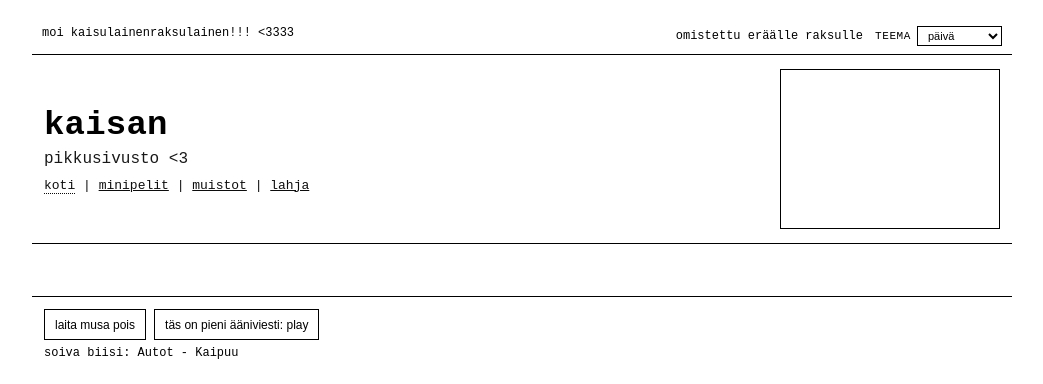
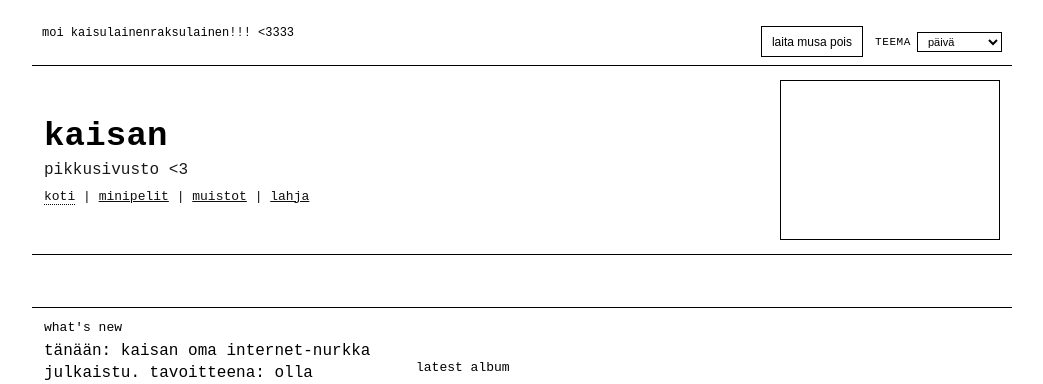
Before and after one commit to eeputti/kaisan-sivusto, a Next.js app: page / in a window 1280 px wide. Shown: the top 384 px of the page, without its empty margins (118-1161 px from the left). Built offline with nearby package versions, Linux system fonts and the light colour scheme.

Commit message:
Add global music toggle in header

```diff
--- a/app/layout.tsx
+++ b/app/layout.tsx
@@ -2,6 +2,7 @@ import type { Metadata } from "next";
 import "./globals.css";
 import { site } from "@/lib/site";
 import { Toasts } from "@/components/Toasts";
+import { MusicProvider } from "@/components/MusicProvider";
 
 export const metadata: Metadata = {
   title: site.meta.title,
@@ -12,8 +13,10 @@ export default function RootLayout({ children }: { children: React.ReactNode })
   return (
     <html lang="fi">
       <body>
-        {children}
-        <Toasts />
+        <MusicProvider>
+          {children}
+          <Toasts />
+        </MusicProvider>
       </body>
     </html>
   );
--- a/app/page.tsx
+++ b/app/page.tsx
@@ -1,5 +1,4 @@
 import Image from "next/image";
-import { AudioDock } from "@/components/AudioDock";
 import { LayoutFrame } from "@/components/LayoutFrame";
 import { RetroBox } from "@/components/RetroBox";
 import { site } from "@/lib/site";
@@ -9,7 +8,6 @@ export default function HomePage() {
 
   return (
     <LayoutFrame active="/">
-      <AudioDock />
       <div className="homeGrid">
         <div className="homeLeft">
           <RetroBox title={h.whatsNewTitle}>
--- /dev/null
+++ b/components/MusicProvider.tsx
@@ -0,0 +1,102 @@
+"use client";
+
+import {
+  createContext,
+  useCallback,
+  useContext,
+  useEffect,
+  useMemo,
+  useRef,
+  useState,
+} from "react";
+
+type MusicContextValue = {
+  isPlaying: boolean;
+  toggle: () => void;
+  hint: string;
+};
+
+const MusicContext = createContext<MusicContextValue | null>(null);
+
+export function MusicProvider({ children }: { children: React.ReactNode }) {
+  const audioRef = useRef<HTMLAudioElement | null>(null);
+  const [isPlaying, setIsPlaying] = useState(false);
+  const [hint, setHint] = useState("");
+
+  const attemptPlay = useCallback(async () => {
+    const audio = audioRef.current;
+    if (!audio) {
+      return false;
+    }
+
+    try {
+      await audio.play();
+      setIsPlaying(true);
+      setHint("");
+      return true;
+    } catch {
+      setIsPlaying(false);
+      setHint("musa on mykistetty — klikkaa nappia jos haluut äänen");
+      return false;
+    }
+  }, []);
+
+  useEffect(() => {
+    if (audioRef.current) {
+      audioRef.current.loop = true;
+      audioRef.current.volume = 0.35;
+    }
+  }, []);
+
+  useEffect(() => {
+    void attemptPlay();
+    const handleFirstInteraction = () => {
+      void attemptPlay();
+    };
+    window.addEventListener("pointerdown", handleFirstInteraction, { once: true });
+    return () => window.removeEventListener("pointerdown", handleFirstInteraction);
+  }, [attemptPlay]);
+
+  const toggle = async () => {
+    const audio = audioRef.current;
+    if (!audio) {
+      return;
+    }
+
+    if (isPlaying) {
+      audio.pause();
+      setIsPlaying(false);
+      return;
+    }
+
+    await attemptPlay();
+  };
+
+  const value = useMemo(
+    () => ({
+      isPlaying,
+      toggle,
+      hint,
+    }),
+    [hint, isPlaying]
+  );
+
+  return (
+    <MusicContext.Provider value={value}>
+      {children}
+      <audio ref={audioRef} src="/Autot%20-%20Kaipuu.mp3" preload="auto" />
+    </MusicContext.Provider>
+  );
+}
+
+export function useMusic() {
+  const context = useContext(MusicContext);
+  if (!context) {
+    return {
+      isPlaying: false,
+      toggle: () => undefined,
+      hint: "",
+    };
+  }
+  return context;
+}
--- a/components/SiteHeader.tsx
+++ b/components/SiteHeader.tsx
@@ -1,14 +1,26 @@
+"use client";
+
 import Link from "next/link";
 import Image from "next/image";
 import { site } from "@/lib/site";
 import { ThemeSwitcher } from "@/components/ThemeSwitcher";
+import { useMusic } from "@/components/MusicProvider";
 export function SiteHeader({ active }: { active?: string }) {
+  const { isPlaying, toggle, hint } = useMusic();
+
   return (
     <>
       <div className="topLine">
         <span>{site.shared.tinyTopLeft}</span>
         <span className="topLineRight">
-          <span>{site.shared.tagline}</span>
+          <button
+            type="button"
+            className="btn88 audioBtn"
+            onClick={toggle}
+            title={hint || undefined}
+          >
+            {isPlaying ? "laita musa pois" : "laita musa päälle"}
+          </button>
           <ThemeSwitcher />
         </span>
       </div>
```
